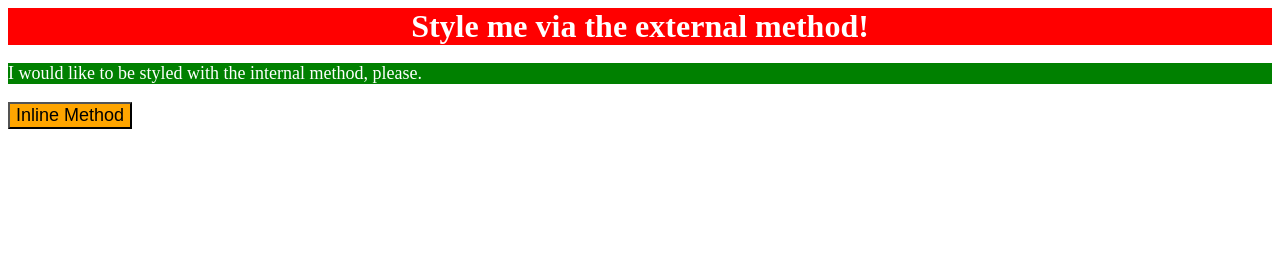
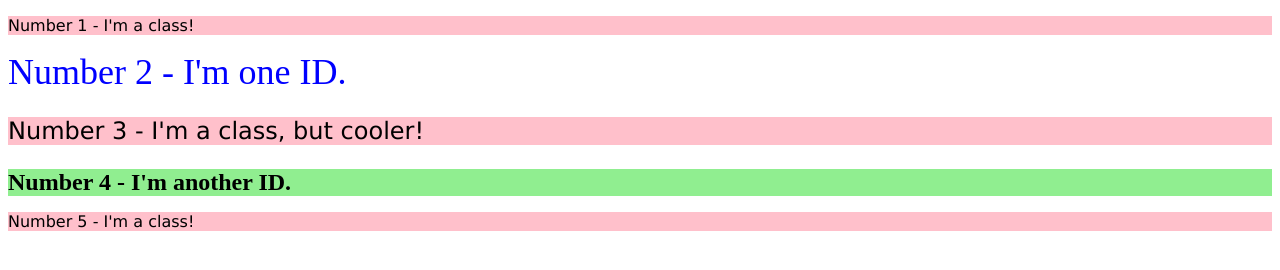
Before and after one commit to ScribCoding/cssandhtml, a plain HTML site: page index.html in a window 1280 px wide. Drawn offline with Linux system fonts and the light colour scheme.

Commit message:
going to odin project pt 2 practice, switching html and css

```diff
--- a/index.html
+++ b/index.html
@@ -1,24 +1,17 @@
 <!DOCTYPE html>
 <html lang="en">
-<head>
-    <style>
-p{
-    background-color: green;
-    color: white;
-    font-size: 18px;
-
-}
-    </style>
-
-    <link rel="stylesheet" href="stylesheet.css">
+  <head>
     <meta charset="UTF-8">
     <meta http-equiv="X-UA-Compatible" content="IE=edge">
     <meta name="viewport" content="width=device-width, initial-scale=1.0">
-    <title>Document</title>
-</head>
-<body>
-<div> Style me via the external method! </div>
-<p> I would like to be styled with the internal method, please. </p>
-<button style="background-color: orange; font-size:18px"> Inline Method </button>
-</body>
+    <title>Class and ID Selectors</title>
+    <link rel="stylesheet" href="stylesheet.css">
+  </head>
+  <body>
+    <p class="pink">Number 1 - I'm a class!</p>
+    <div id="purpleblue">Number 2 - I'm one ID.</div>
+    <p class="pink" style="font-size:24px;">Number 3 - I'm a class, but cooler!</p>
+    <div id="green">Number 4 - I'm another ID.</div>
+    <p class="pink">Number 5 - I'm a class!</p>
+  </body>
 </html>
--- a/stylesheet.css
+++ b/stylesheet.css
@@ -1,7 +1,15 @@
-div {
-    background-color:red;
-    color: white;
-    font-size: 32px;
-    text-align: center;
+.pink {
+    background-color: pink;
+    font-family: Verdana, sans-serif;
+}
+
+#purpleblue {
+    color:blue;
+    font-size: 36px;
+}
+
+#green {
+    background-color: lightgreen;
+    font-size: 24px;
     font-weight: bold;
 }
```
